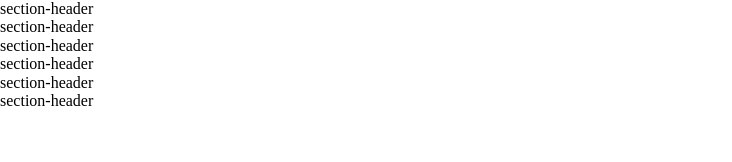
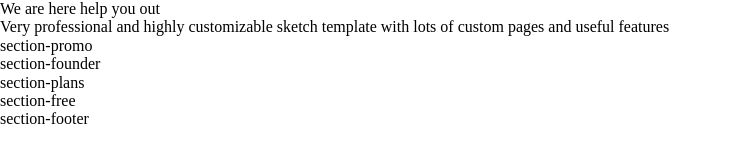
Before and after one commit to Kolamin/gulp-project, a website: page index.html in a window 1280 px wide. Shown: the whole page, without its empty margins (0-732 px from the left). Drawn offline with Linux system fonts and the light colour scheme.

Commit message:
Create section

```diff
--- a/index.html
+++ b/index.html
@@ -4,7 +4,7 @@
   <meta charset="UTF-8">
   <meta http-equiv="X-UA-Compatible" content="IE=edge">
   <meta name="viewport" content="width=device-width, initial-scale=1.0">
-  <title>Document</title>
+  <title>Marketika</title>
   <link rel="stylesheet" href="css/style.css">
   <link rel="preconnect" href="https://fonts.googleapis.com">
 <link rel="preconnect" href="https://fonts.gstatic.com" crossorigin>
@@ -14,7 +14,15 @@
   <!-- Header -->
   <section class="section-outer section-header">
     <div class="section-inner">
-      section-header
+      <div class="section-header-logo"></div>
+      <div class="section-header-content">
+        <div class="section-header-wrapper">
+          <div class="section-header-wrapper__title">We are here help you out</div>
+          <div class="section-header-wrapper__subtitle">Very professional and highly customizable sketch template with lots
+            of custom pages and useful features</div>
+          <div class="section-header-wrapper__form"></div>
+        </div>
+      </div>
     </div>
   </section>
    <!-- / Header -->
@@ -22,7 +30,7 @@
    <!-- promo -->
   <section class="section-outer section-header">
     <div class="section-inner">
-      section-header
+      section-promo
     </div>
   </section>
    <!-- / promo -->
@@ -30,7 +38,7 @@
    <!-- founder -->
   <section class="section-outer section-header">
     <div class="section-inner">
-      section-header
+      section-founder
     </div>
   </section>
    <!-- / founder -->
@@ -38,7 +46,7 @@
    <!-- plans -->
   <section class="section-outer section-header">
     <div class="section-inner">
-      section-header
+      section-plans
     </div>
   </section>
    <!-- / plans -->
@@ -46,7 +54,7 @@
    <!-- free -->
   <section class="section-outer section-header">
     <div class="section-inner">
-      section-header
+      section-free
     </div>
   </section>
    <!-- / free -->
@@ -54,7 +62,7 @@
    <!-- footer -->
   <section class="section-outer section-header">
     <div class="section-inner">
-      section-header
+      section-footer
     </div>
   </section>
    <!-- / footer -->
```
